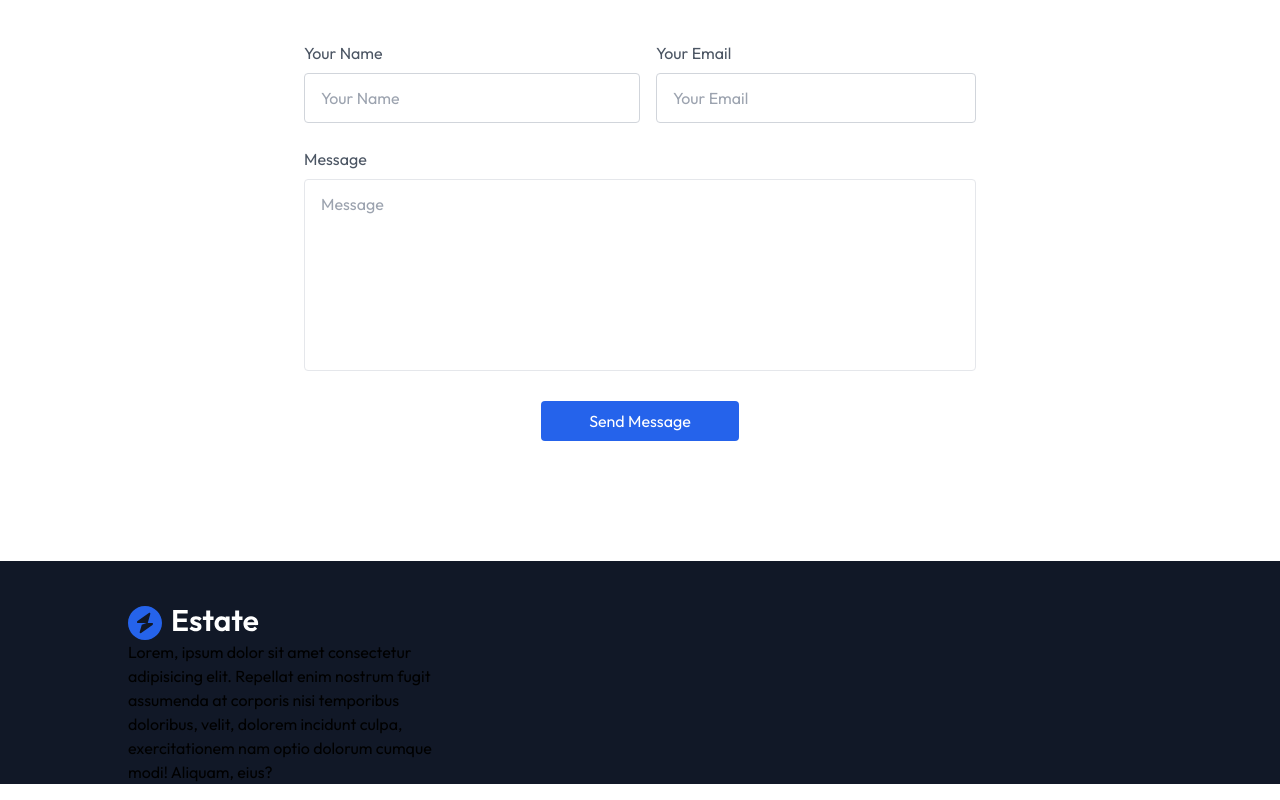
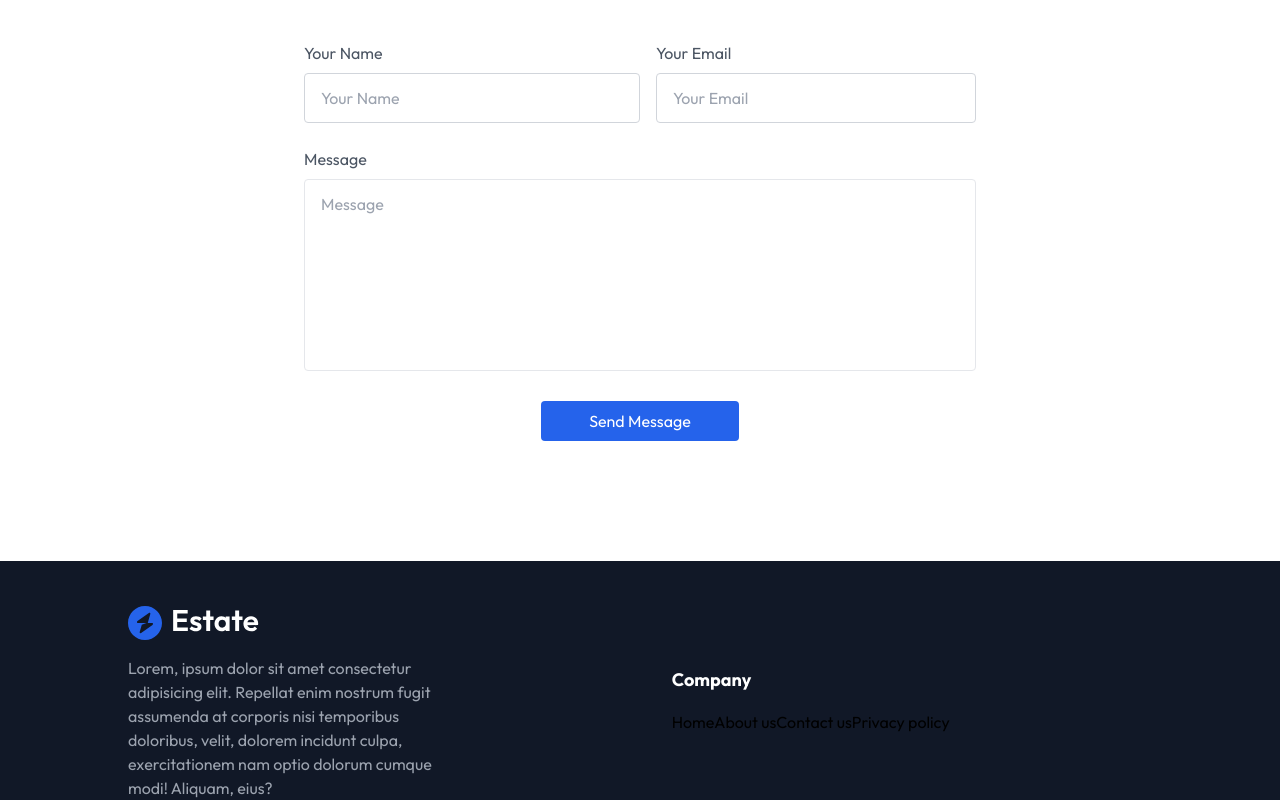
Before and after one commit to e-mejia/real-estate-site, a React (Vite) app: page / in a window 1280 px wide. Shown: the part 3729-4529 px from the top of the page. Built offline with nearby package versions, Linux system fonts and the light colour scheme.

Commit message:
style footer

```diff
--- a/src/components/Footer.jsx
+++ b/src/components/Footer.jsx
@@ -14,14 +14,30 @@ const Footer = () => {
       >
         <div className="w-full md:w-1/3 mb-8 md:mb-0">
           <img src={assets.logo_dark} alt="" />
-          <p>
+          <p className="text-gray-400 mt-4">
             Lorem, ipsum dolor sit amet consectetur adipisicing elit. Repellat
             enim nostrum fugit assumenda at corporis nisi temporibus doloribus,
             velit, dolorem incidunt culpa, exercitationem nam optio dolorum
             cumque modi! Aliquam, eius?
           </p>
         </div>
-        <div></div>
+        <div>
+          <h3 className="text-white text-lg font-bold mb-4">Company</h3>
+          <ul>
+            <a href="#Header" className="hover:text-white">
+              Home
+            </a>
+            <a href="#About" className="hover:text-white">
+              About us
+            </a>
+            <a href="#Contact" className="hover:text-white">
+              Contact us
+            </a>
+            <a href="#" className="hover:text-white">
+              Privacy policy
+            </a>
+          </ul>
+        </div>
         <div></div>
       </div>
       <div></div>
```
